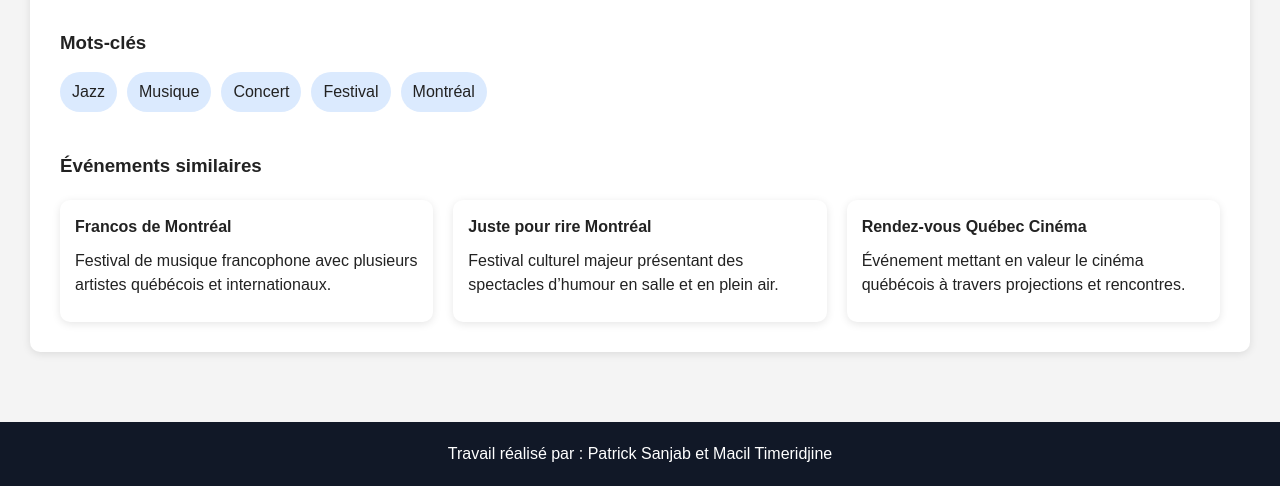
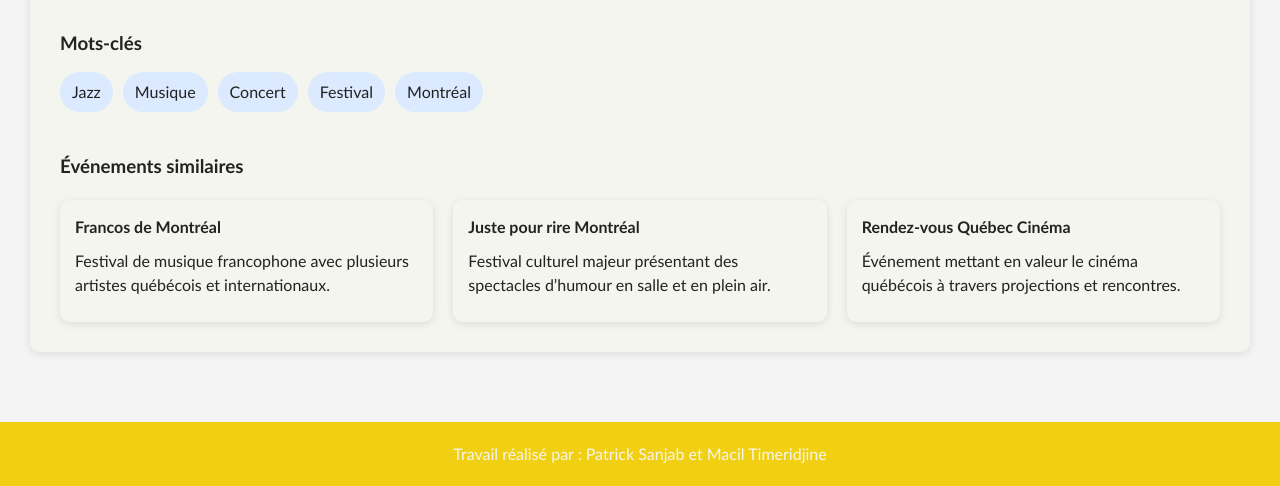
Before and after one commit to MacilTim/tp1_tch056, a PHP site: page /evenement.html in a window 1280 px wide. Shown: the part 811-1297 px from the top of the page. Run offline with PHP 8.4, Linux system fonts and the light colour scheme.

Commit message:
Update style.css

```diff
--- a/style.css
+++ b/style.css
@@ -7,7 +7,7 @@
 
 
 body {
-    font-family: Arial, sans-serif;
+    font-family: Trebuchet MS,Arial, sans-serif;
     background-color: #f4f4f4;
     color: #222;
     line-height: 1.5;
@@ -75,7 +75,7 @@ body {
 
     padding: 8px;
 
-    border: 1px solid #ccc;
+    border: 1px solid #faf3db;
 
     border-radius: 5px;
 }
@@ -101,7 +101,7 @@ body {
 
 .carte-evenement {
 
-    background-color: white;
+    background-color: rgb(244, 245, 238);
 
     border-radius: 10px;
 
@@ -137,7 +137,7 @@ body {
 
 .detail-evenement {
 
-    background-color: white;
+    background-color: rgb(244, 245, 238);
 
     padding: 30px;
 
@@ -224,9 +224,9 @@ body {
 
     grid-area: footer;
 
-    background-color: #111827;
+    background-color: #f1d014;
 
-    color: white;
+    color: rgb(244, 245, 238);
 
     text-align: center;
 
```
